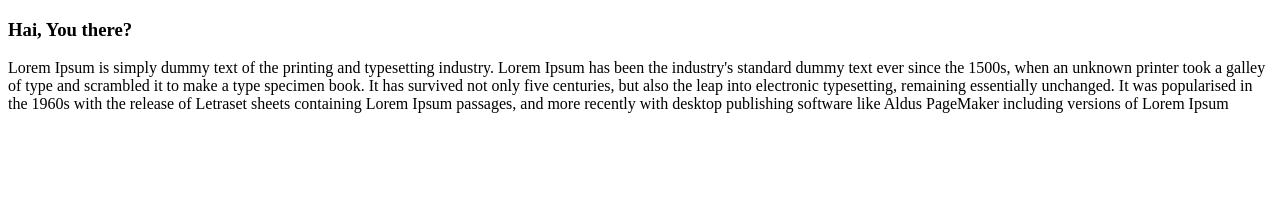
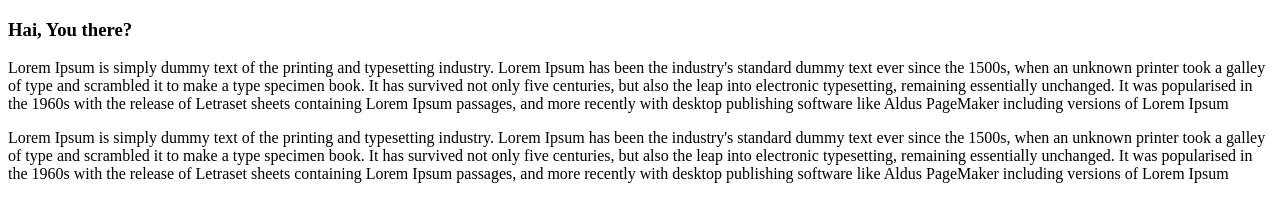
Before and after one commit to Sangeethnp1998/datewithgit, a plain HTML site: page index.html in a window 1280 px wide. Drawn offline with Linux system fonts and the light colour scheme.

Commit message:
modified html

```diff
--- a/index.html
+++ b/index.html
@@ -13,5 +13,8 @@
     <p>
         Lorem Ipsum is simply dummy text of the printing and typesetting industry. Lorem Ipsum has been the industry's standard dummy text ever since the 1500s, when an unknown printer took a galley of type and scrambled it to make a type specimen book. It has survived not only five centuries, but also the leap into electronic typesetting, remaining essentially unchanged. It was popularised in the 1960s with the release of Letraset sheets containing Lorem Ipsum passages, and more recently with desktop publishing software like Aldus PageMaker including versions of Lorem Ipsum
     </p>
+    <p>
+        Lorem Ipsum is simply dummy text of the printing and typesetting industry. Lorem Ipsum has been the industry's standard dummy text ever since the 1500s, when an unknown printer took a galley of type and scrambled it to make a type specimen book. It has survived not only five centuries, but also the leap into electronic typesetting, remaining essentially unchanged. It was popularised in the 1960s with the release of Letraset sheets containing Lorem Ipsum passages, and more recently with desktop publishing software like Aldus PageMaker including versions of Lorem Ipsum
+    </p>
 </body>
 </html>
```
